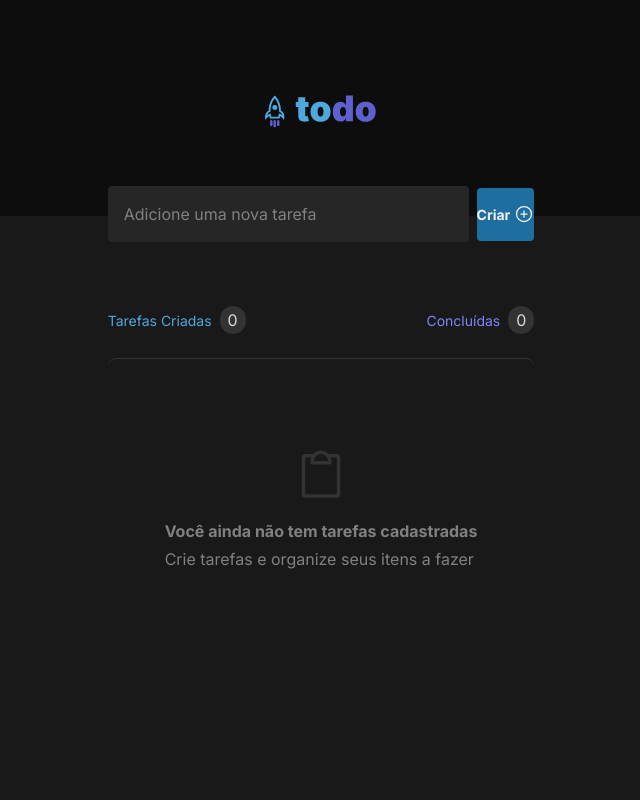
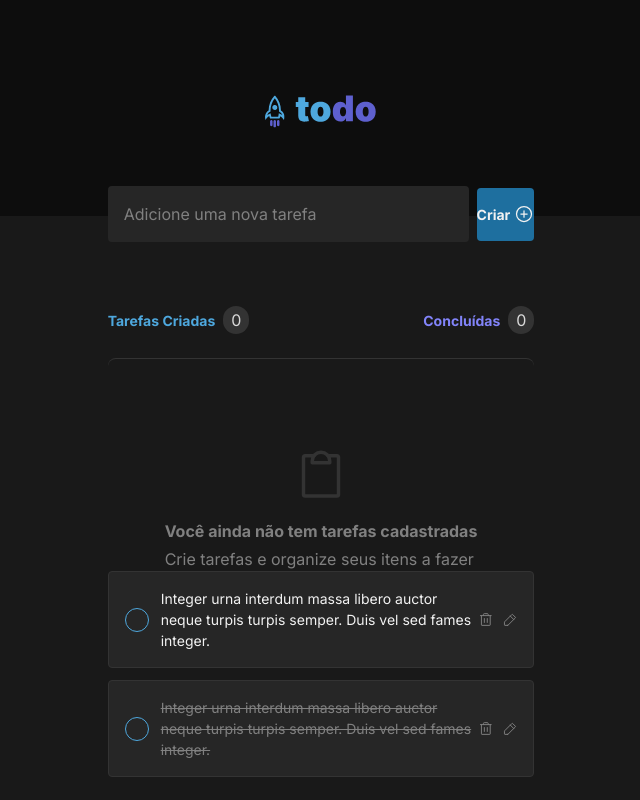
Before and after one commit to mariafantuci/todoList, a React (Vite) app: page / in a window 1280 px wide. Shown: the whole page, without its empty margins (319-959 px from the left). Built offline with nearby package versions, Linux system fonts and the light colour scheme.

Commit message:
Fixing the style whe there's no item and when there're some

```diff
--- a/src/components/Checkbox.tsx
+++ b/src/components/Checkbox.tsx
@@ -5,9 +5,9 @@ export interface CheckboxProps {}
 
 export function Checkbox ({ }: CheckboxProps) {
     return (
-        <CheckboxPrimitive.Root className="w-6 h-6 p-0.5 bg-gray-800 rounded">
+        <CheckboxPrimitive.Root className="min-w-[24px] w-6 h-6 p-0.5 border border-blue rounded-full checkbox_task">
             <CheckboxPrimitive.Indicator asChild >
-                <Check weight='bold' className='w-5 h-5 text-cyan-500' />
+                <Check weight='bold' className='w-5 h-5 text-gray-100' />
             </CheckboxPrimitive.Indicator>
         </CheckboxPrimitive.Root>
     )
--- a/src/components/TaskList.tsx
+++ b/src/components/TaskList.tsx
@@ -1,14 +1,17 @@
-import { Clipboard } from 'phosphor-react'
+import { Clipboard, Trash, PencilSimple } from 'phosphor-react'
+import { Checkbox } from './Checkbox'
+
+
 export function TaskList(){
     return (
         <main className="mt-16">
             <header className="flex items-center justify-between">
                 <div className="flex items-center gap-2">
-                    <h2 className="text-blue text-xs">Tarefas Criadas</h2>
+                    <h2 className="text-blue text-xs font-bold">Tarefas Criadas</h2>
                     <span className="bg-gray-400 gap-2.5 rounded-[999px] text-gray-200 py-0.5 px-2">0</span>
                 </div>
                 <div className="flex items-center gap-2">
-                    <h2 className="text-purple text-xs">Concluídas</h2>
+                    <h2 className="text-purple text-xs font-bold">Concluídas</h2>
                     <span className="bg-gray-400 gap-2.5 rounded-[999px] text-gray-200 py-0.5 px-2">0</span>
                 </div>
             </header>
@@ -20,7 +23,28 @@ export function TaskList(){
                         <p className="mt-1 text-gray-300">Crie tarefas e organize seus itens a fazer</p>
                     </div>
                 </div>
-
+                <div className="flex w-full flex-col gap-3">
+                    <div className="border bg-gray-500 border-gray-400 rounded flex flex-row items-center justify-between p-4">
+                        <div className="gap-3 flex items-center w-[90%]">
+                            <Checkbox />
+                            <p className="text-gray-100 text-xs">Integer urna interdum massa libero auctor neque turpis turpis semper. Duis vel sed fames integer.</p>
+                        </div>
+                        <div className="flex items-end gap-2 w-[10%]">
+                            <Trash size={24} className="text-gray-300 hover:text-danger focus:text-danger"/>
+                            <PencilSimple size={24} className="text-gray-300 hover:text-gray-100 focus:text-gray-100"/>
+                        </div>
+                    </div>
+                    <div className="border bg-gray-500 border-gray-400 rounded flex flex-row items-center justify-between p-4 line-through decoration-gray-300">
+                        <div className="gap-3 flex items-center w-[90%]">
+                            <Checkbox />
+                            <p className="text-gray-300 text-xs">Integer urna interdum massa libero auctor neque turpis turpis semper. Duis vel sed fames integer.</p>
+                        </div>
+                        <div className="flex items-end gap-2 w-[10%]">
+                            <Trash size={24} className="text-gray-300 hover:text-danger focus:text-danger"/>
+                            <PencilSimple size={24} className="text-gray-300 hover:text-gray-100 focus:text-gray-100"/>
+                        </div>
+                    </div>
+                </div>
             </div>
         </main>
     )
--- a/src/styles/global.css
+++ b/src/styles/global.css
@@ -7,4 +7,7 @@ body {
 }
 .todoListDecorationNoResults{
   @apply before:content-[''] before:flex before:flex-col before:justify-center before:items-center before:rounded-lg before:pt-6 before:px-0 before:pb-16 before:gap-4 before:w-full before:border-t-gray-400 before:border-t
-  }
+}
+.checkbox_task[aria-checked="true"]{
+  @apply transition-colors bg-purple-dark border-purple-dark;
+}
```
